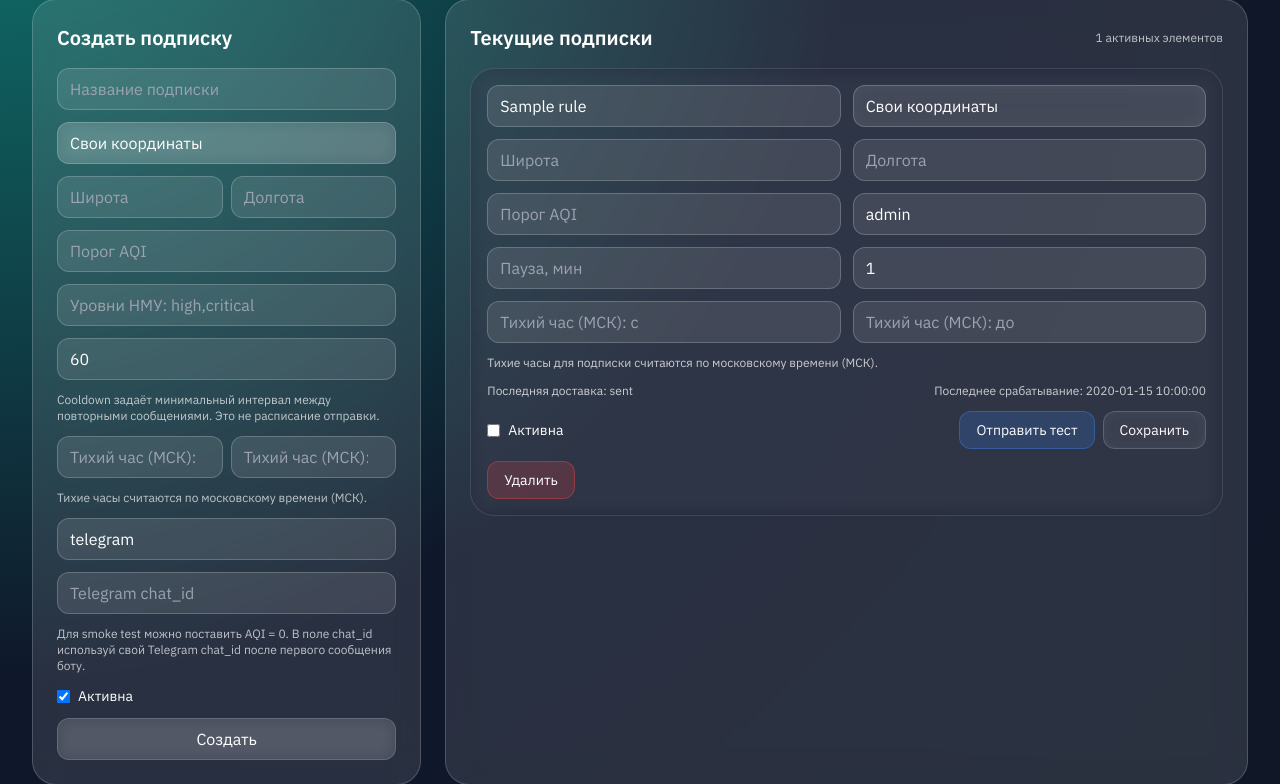
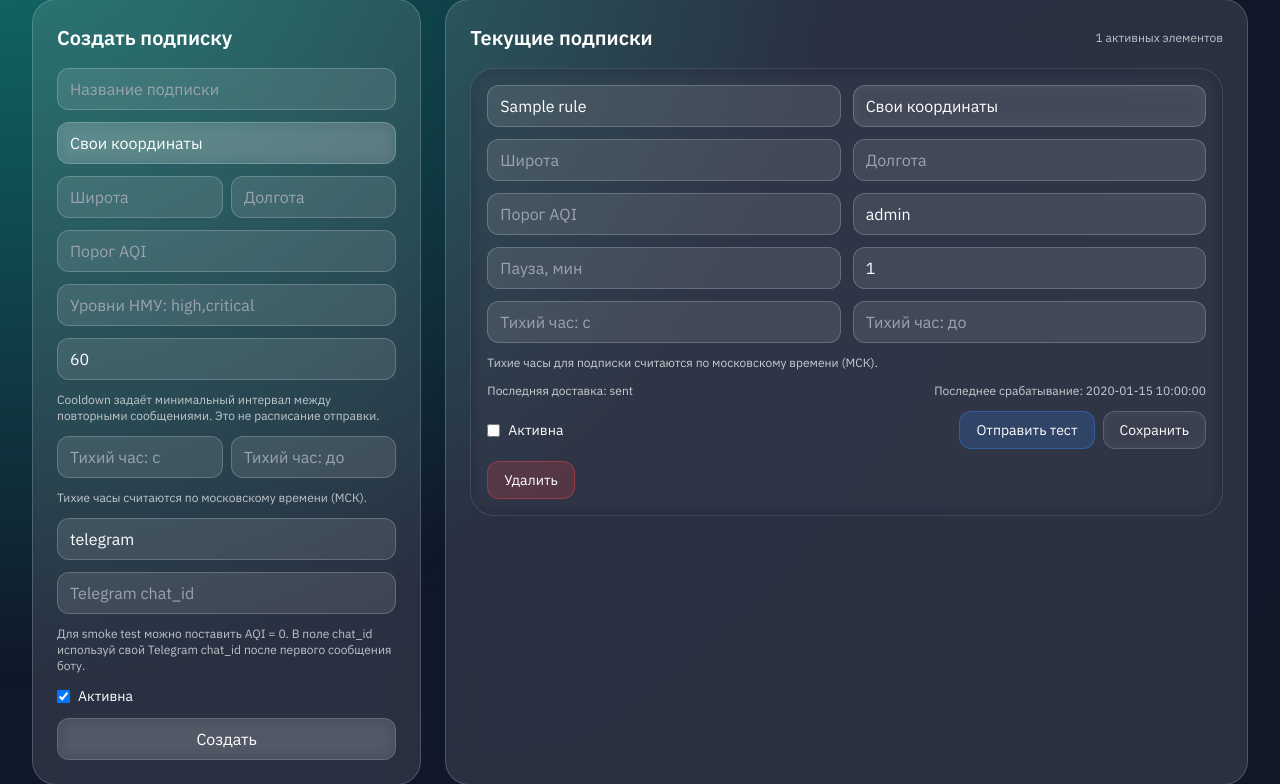
Before and after one commit to f1sherFM/AirTrace-v2, a FastAPI app: template web/templates/alerts.html in a window 1280 px wide. Shown: the part 175-959 px from the top of the page. Run offline with FastAPI, Linux system fonts and the light colour scheme; the template is opened without the code that fills it: most values are stand-ins (such as "Sample title", 1, 10 or a date in 2020); data that the repository does not hold is empty; some libraries are stand-ins or nearby versions.

Commit message:
Simplify quiet-hours field placeholders

```diff
--- a/web/templates/alerts.html
+++ b/web/templates/alerts.html
@@ -32,8 +32,8 @@
             <input name="cooldown_minutes" type="number" min="1" max="1440" value="60" class="w-full px-3 py-2 rounded-xl bg-white/10 border border-white/20">
             <p class="text-xs opacity-70">Cooldown задаёт минимальный интервал между повторными сообщениями. Это не расписание отправки.</p>
             <div class="grid grid-cols-2 gap-2">
-                <input name="quiet_hours_start" type="number" min="0" max="23" placeholder="Тихий час (МСК): с" class="w-full px-3 py-2 rounded-xl bg-white/10 border border-white/20">
-                <input name="quiet_hours_end" type="number" min="0" max="23" placeholder="Тихий час (МСК): до" class="w-full px-3 py-2 rounded-xl bg-white/10 border border-white/20">
+                <input name="quiet_hours_start" type="number" min="0" max="23" placeholder="Тихий час: с" class="w-full px-3 py-2 rounded-xl bg-white/10 border border-white/20">
+                <input name="quiet_hours_end" type="number" min="0" max="23" placeholder="Тихий час: до" class="w-full px-3 py-2 rounded-xl bg-white/10 border border-white/20">
             </div>
             <p class="text-xs opacity-70">Тихие часы считаются по московскому времени (МСК).</p>
             <input name="channel" value="telegram" class="w-full px-3 py-2 rounded-xl bg-white/10 border border-white/20">
@@ -70,8 +70,8 @@
                         <input name="chat_id" value="{{ rule.chat_id }}" placeholder="Telegram chat_id" class="w-full px-3 py-2 rounded-xl bg-white/10 border border-white/20">
                     </div>
                     <div class="grid grid-cols-2 gap-3">
-                        <input name="quiet_hours_start" type="number" min="0" max="23" value="{{ rule.quiet_hours_start if rule.quiet_hours_start is not none else '' }}" placeholder="Тихий час (МСК): с" class="w-full px-3 py-2 rounded-xl bg-white/10 border border-white/20">
-                        <input name="quiet_hours_end" type="number" min="0" max="23" value="{{ rule.quiet_hours_end if rule.quiet_hours_end is not none else '' }}" placeholder="Тихий час (МСК): до" class="w-full px-3 py-2 rounded-xl bg-white/10 border border-white/20">
+                        <input name="quiet_hours_start" type="number" min="0" max="23" value="{{ rule.quiet_hours_start if rule.quiet_hours_start is not none else '' }}" placeholder="Тихий час: с" class="w-full px-3 py-2 rounded-xl bg-white/10 border border-white/20">
+                        <input name="quiet_hours_end" type="number" min="0" max="23" value="{{ rule.quiet_hours_end if rule.quiet_hours_end is not none else '' }}" placeholder="Тихий час: до" class="w-full px-3 py-2 rounded-xl bg-white/10 border border-white/20">
                     </div>
                     <div class="text-xs opacity-75">Тихие часы для подписки считаются по московскому времени (МСК).</div>
                     <div class="flex flex-wrap items-center justify-between gap-3 text-xs opacity-75">
```
